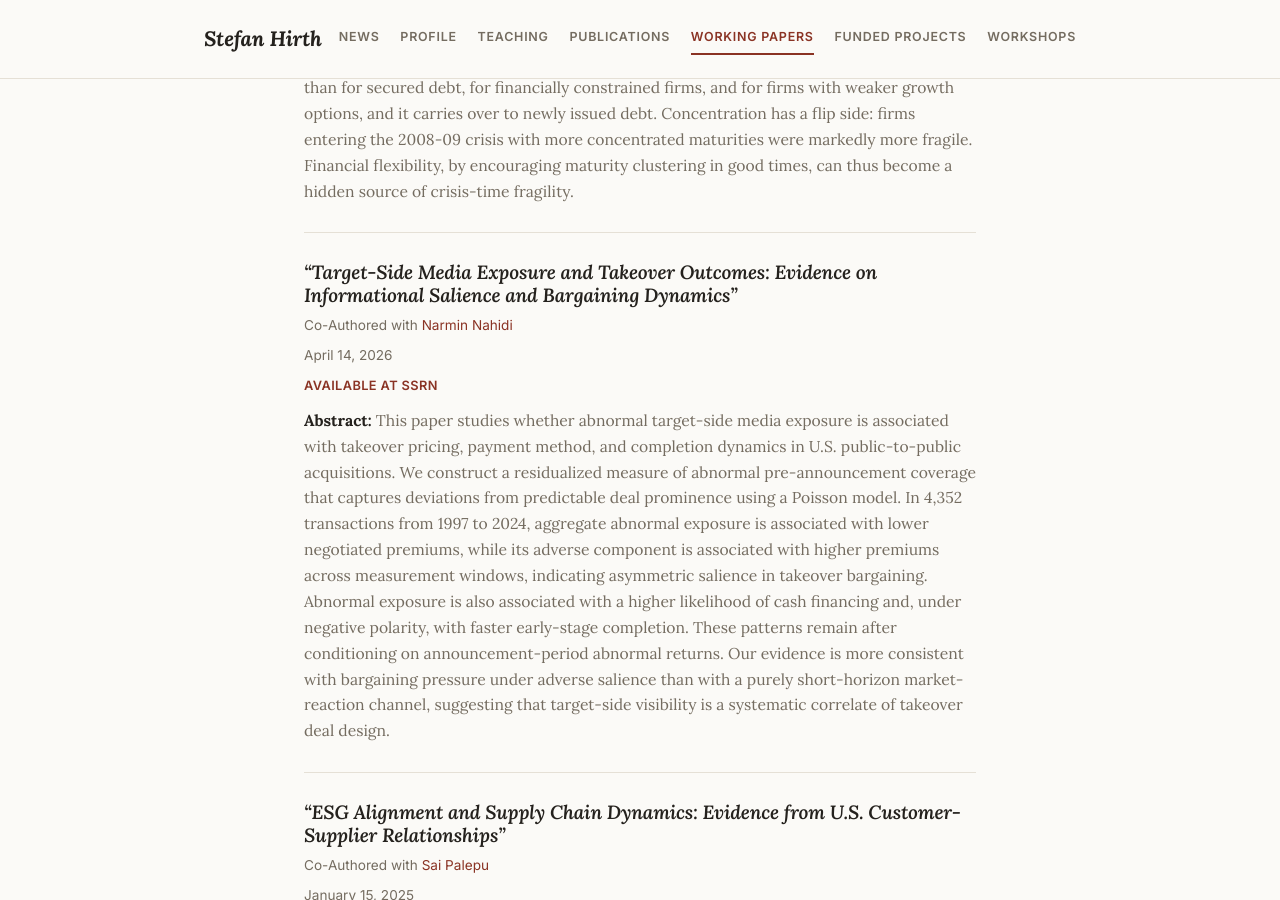
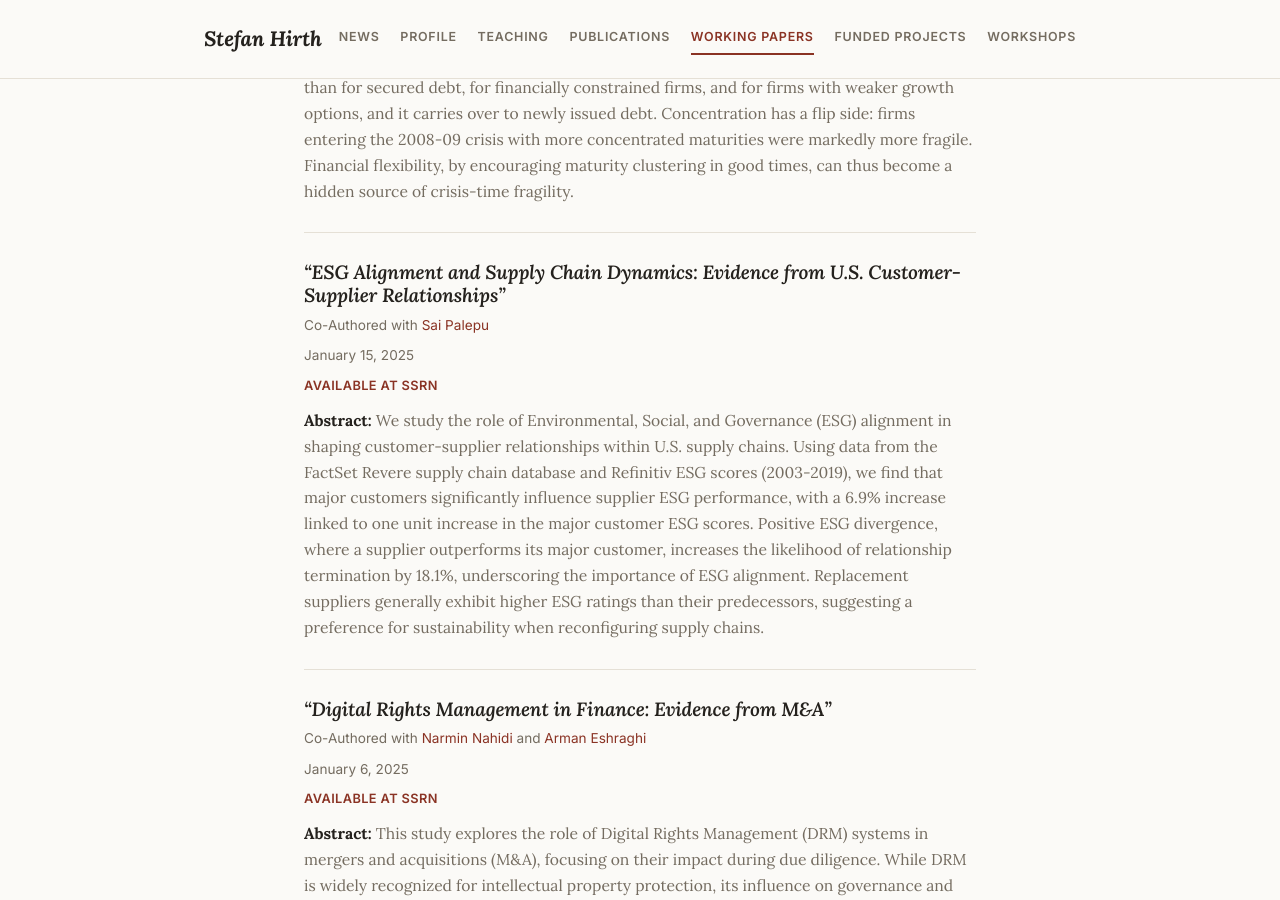
Before and after one commit to esha78/hirth.dk, a Jekyll site: the page built from working-papers.md, in a window 1280 px wide and 900 px high, scrolled down 1426 px. Built offline with Jekyll 4.4.1, drawn with Linux system fonts in a browser that asks for light colours.

Commit message:
Remove media exposure paper with Narmin Nahidi from working papers
Co-Authored-By: Claude Opus 5.5 <noreply@anthropic.com>
Claude-Session: https://claude.ai/code/session_01JxWr8BNzzq6dUQvugi45xv

```diff
--- a/_data/working_papers.yml
+++ b/_data/working_papers.yml
@@ -56,25 +56,6 @@ papers:
       firms entering the 2008-09 crisis with more concentrated maturities were markedly more fragile.
       Financial flexibility, by encouraging maturity clustering in good times, can thus become a hidden
       source of crisis-time fragility.
-
-  - title: "Target-Side Media Exposure and Takeover Outcomes: Evidence on Informational Salience and Bargaining Dynamics"
-    authors: "Co-Authored with [Narmin Nahidi](https://www.narminnahidi.com/)"
-    date: "April 14, 2026"
-    links:
-      - label: "Available at SSRN"
-        url: "http://ssrn.com/abstract=3981459"
-    abstract: >-
-      This paper studies whether abnormal target-side media exposure is associated with takeover pricing,
-      payment method, and completion dynamics in U.S. public-to-public acquisitions. We construct a
-      residualized measure of abnormal pre-announcement coverage that captures deviations from
-      predictable deal prominence using a Poisson model. In 4,352 transactions from 1997 to 2024,
-      aggregate abnormal exposure is associated with lower negotiated premiums, while its adverse
-      component is associated with higher premiums across measurement windows, indicating asymmetric
-      salience in takeover bargaining. Abnormal exposure is also associated with a higher likelihood of
-      cash financing and, under negative polarity, with faster early-stage completion. These patterns
-      remain after conditioning on announcement-period abnormal returns. Our evidence is more consistent
-      with bargaining pressure under adverse salience than with a purely short-horizon market-reaction
-      channel, suggesting that target-side visibility is a systematic correlate of takeover deal design.
 
   - title: "ESG Alignment and Supply Chain Dynamics: Evidence from U.S. Customer-Supplier Relationships"
     authors: "Co-Authored with [Sai Palepu](https://www.hofstra.edu/faculty-profile/?id=11576)"
```
